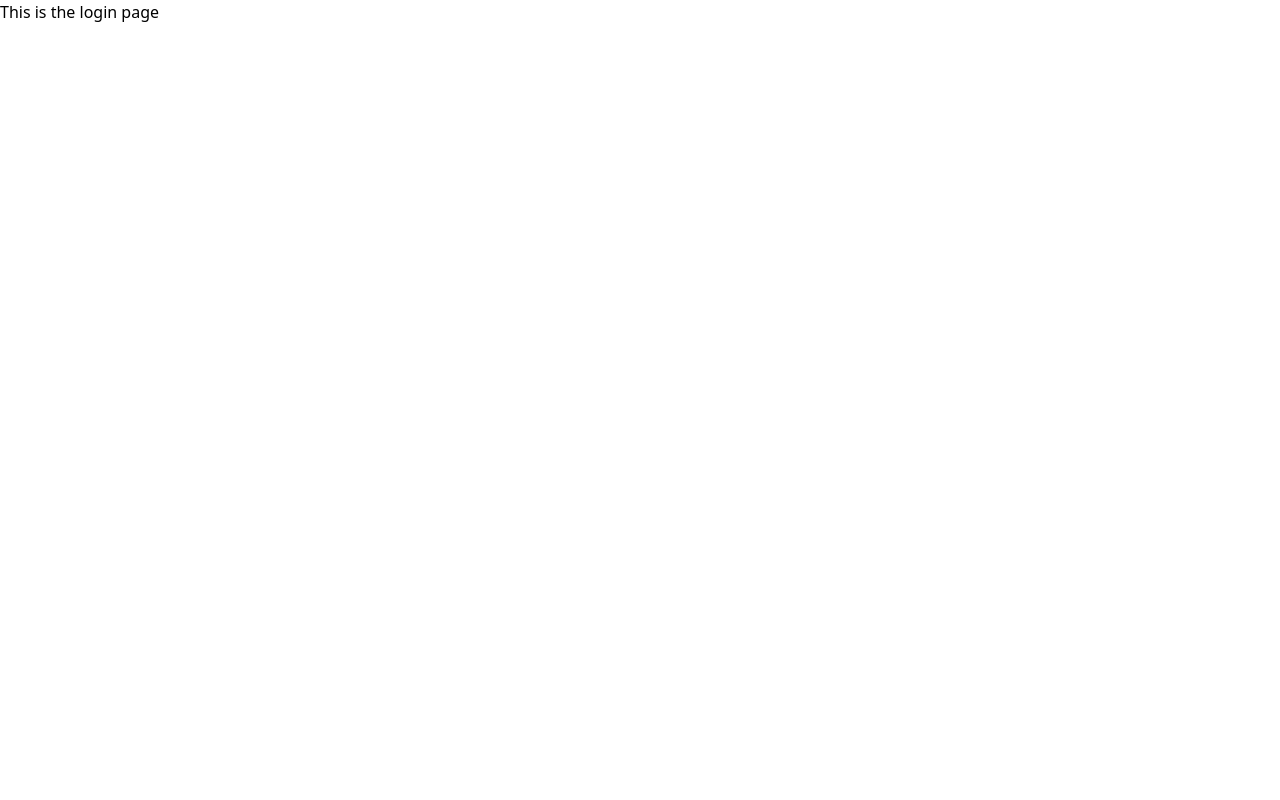
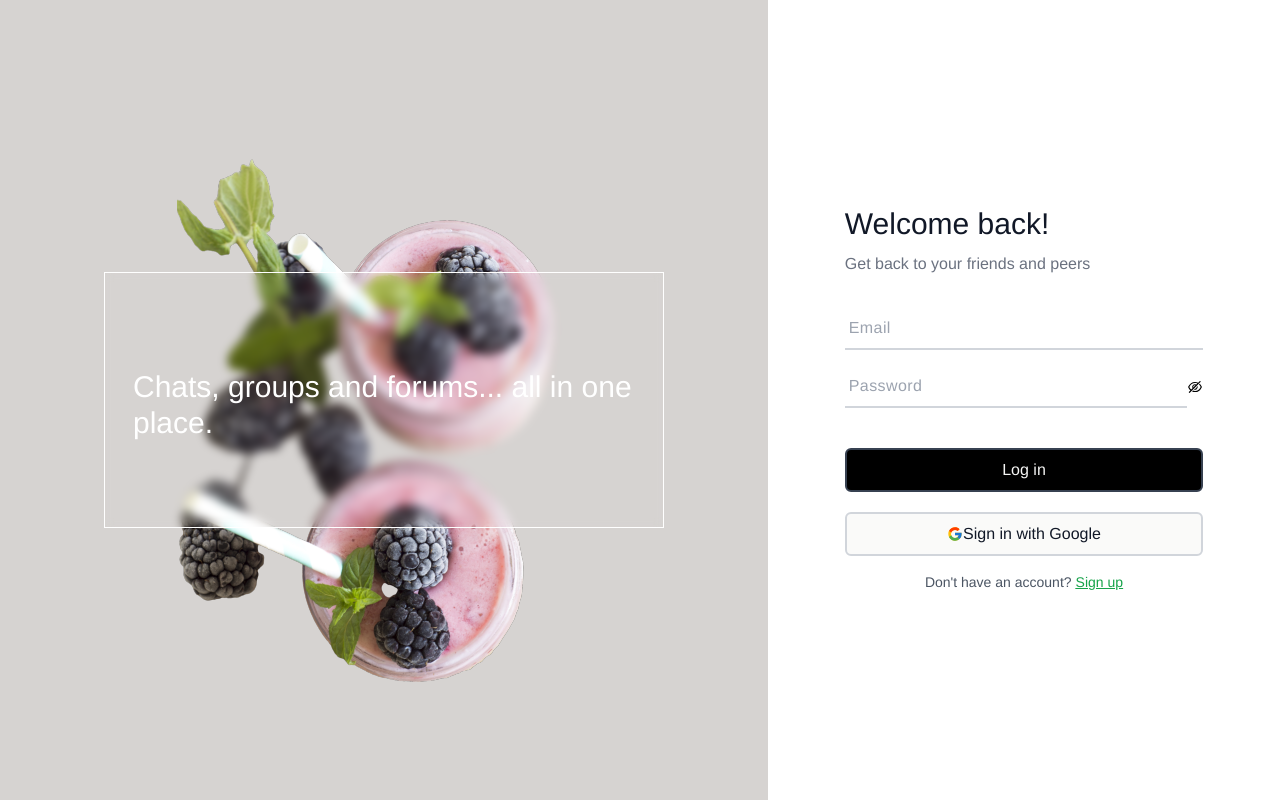
Before and after one commit to yusuf-ishaku/vtamise-chat-app, a React (Vite) app: page /login in a window 1280 px wide. Built offline with nearby package versions, Linux system fonts and the light colour scheme; a web font is replaced by a local one.

Commit message:
Login page done

```diff
--- a/src/pages/login-page.jsx
+++ b/src/pages/login-page.jsx
@@ -1,5 +1,116 @@
+import { FcGoogle } from "react-icons/fc";
+import {AiOutlineEye} from "react-icons/ai";
+import { AiOutlineEyeInvisible} from 'react-icons/ai'
+import FruitImage from "../assets/images/fruit-plate.png";
+import { Swiper, SwiperSlide } from "swiper/react";
+import { useForm } from "react-hook-form";
+import {yupResolver} from '@hookform/resolvers/yup';
+import { Link, useNavigate } from "react-router-dom";
+import { Octopus } from "../assets/functions/functions";
+import * as yup from 'yup';
+// Import Swiper styles
+import "swiper/css";
+import "swiper/css/pagination";
+import "swiper/css/navigation";
+import { Autoplay, Pagination, Navigation } from "swiper";
+import { initializeApp } from "firebase/app";
+import { GoogleAuthProvider, getAuth, signInWithPopup } from "firebase/auth";
+import { useState } from "react";
+
+
 export const LoginPage = () =>{
+
+
+   const [eye, setEye] = useState(false);
+    const firebaseConfig = {
+        apiKey: "AIzaSyBV9mQryKNrEMkObOxf-70pOMcV7j7tYkM",
+        authDomain: "vchat-c5b3b.firebaseapp.com",
+        databaseURL: "https://vchat-c5b3b-default-rtdb.firebaseio.com",
+        projectId: "vchat-c5b3b",
+        storageBucket: "vchat-c5b3b.appspot.com",
+        messagingSenderId: "28715899102",
+        appId: "1:28715899102:web:f4d2f0e403e581bc9e0a4f",
+        measurementId: "G-GQJTY19DKC"
+    };
+    const app = initializeApp(firebaseConfig);
+    const auth = getAuth(app);
+    const schema = yup.object().shape({
+        email: yup.string().email().required(),
+        password: yup.string().min(8).required("Password must be at least 8 characters")
+    });
+    const {register, handleSubmit, formState: {errors}} = useForm({
+        resolver: yupResolver(schema)
+    });
+    const provider = new GoogleAuthProvider();
+    const navigate = useNavigate();
+
+    const onSubmit = (data) =>{
+        console.log(data)
+    }
+    let fry = "smiling"
+
     return(
-        <div> This is the login page</div>
+        <section className="w-[100%] h-[100vh] flex flex-row-reverse">
+            <section className="form flex flex-col items-center justify-center w-[100%] p-3 lg:p-0 lg:w-[40%] bg-white">
+                <section className="block w-[70%]">
+                    <header>
+                        <h2 className="text-gray-900 mb-3 tracking-normal font-normal leading-8 text-3xl">Welcome back!</h2>
+                        <article className="text-gray-500 text-sm sm:text-base  font-normal">Get back to your friends and peers</article>
+                    </header>
+                    <form onSubmit={handleSubmit(onSubmit)} className="w-full flex flex-col mt-6" >
+                        <input type="email" placeholder="Email" {...register("email")} className="p-2 my-2 pl-1 border-gray-300 border-b-2 focus:outline-none text-gray-700 font-normal text-base tracking-wide placeholder-gray-400" required/>
+                        <p>{errors.email?.message}</p>
+                        <div className="w-full flex flex-row items-center">
+                            <input type={eye? "text":"password"} placeholder="Password" {...register("password")} className="w-[100%] p-2 my-2 pl-1 border-gray-300 border-b-2 focus:outline-none text-gray-700 font-normal text-base tracking-wide placeholder-gray-400" required/>
+                            <span onClick={() => setEye(!eye)} className=" h-full inline-flex flex-row justify-center items-center">{eye ? <AiOutlineEye></AiOutlineEye> : <AiOutlineEyeInvisible></AiOutlineEyeInvisible>}</span>
+                        </div>
+                        <p>{errors.password?.message}</p>
+
+                        <button className="bg-black my-3 mt-8 text-stone-100 border-gray-700 border-2 w-full h-fit p-2 rounded-md" type="submit">Log in</button>
+                        <button onClick={() => {Octopus.signinWithGoogle(auth, provider, navigate); Octopus.smile(fry)}} className="bg-stone-50 my-2 flex flex-row items-center justify-center text-gray-900 border-gray-300 border-2 w-full h-fit p-2 rounded-md" type="submit">
+                            <FcGoogle></FcGoogle>
+                               <span>Sign in with Google</span>
+                        </button>
+                        <span className="text-gray-600 text-sm mt-2 text-center">Don't have an account?<span className="ml-1 underline text-green-600"><Link to="/">Sign up</Link></span></span>
+                    </form>
+                </section>
+            </section>
+            <section className="bing-image hidden w-[60%] bg-stone-300 sm:flex items-center flex-row justify-center">
+                <img src={FruitImage} alt="Fruit Image " />
+                <div className="text-white hidden lg:block p-3 card backdrop-blur-sm lg:w-[35rem] bg-transparent border-white border-1 h-64  absolute">
+                    <Swiper
+                        spaceBetween={30}
+                        centeredSlides={true}
+                        autoplay={{
+                            delay: 3000,
+                            disableOnInteraction: false,
+                        }}
+                        // pagination={{
+                        //     clickable: true,
+                        // }}
+                        // navigation={true}
+                        modules={[Autoplay, Pagination, Navigation]}
+                        className="mySwiper"
+                    >
+                        <SwiperSlide>
+                            <div className="swiper flex flex-col justify-center w-[100%] p-4 text-3xl  h-[15rem]">
+                                The platform used by thousands to meet fellow fruit lovers.
+                            </div>
+                        </SwiperSlide>
+                        <SwiperSlide>
+                            <div className="swiper flex flex-col justify-center w-[100%] p-4 text-3xl  h-[15rem]">
+                                Chats, groups and forums... all in one place.
+                            </div>
+                        </SwiperSlide>
+                        <SwiperSlide>
+                            <div className="swiper flex flex-col justify-center w-[100%] p-4 text-3xl  h-[15rem]">
+                                Stay on top of upcoming health lifestyle trends, read our blogs, meet nutritionists etc.
+                            </div>
+                        </SwiperSlide>
+
+                    </Swiper>
+                </div>
+            </section>
+        </section>
     )
 }
--- a/tailwind.config.js
+++ b/tailwind.config.js
@@ -3,7 +3,9 @@ export default {
   content: [
     "./index.html",
     "./src/app.jsx",
-    "./src/pages/signup-page.jsx"
+    "./src/pages/signup-page.jsx",
+    "./src/pages/login-page.jsx",
+    "./src/chats-page.jsx"
   ],
   theme: {
     extend: {},
```
Also changed, not shown: src/assets/images/fruit-plate.png (added).
